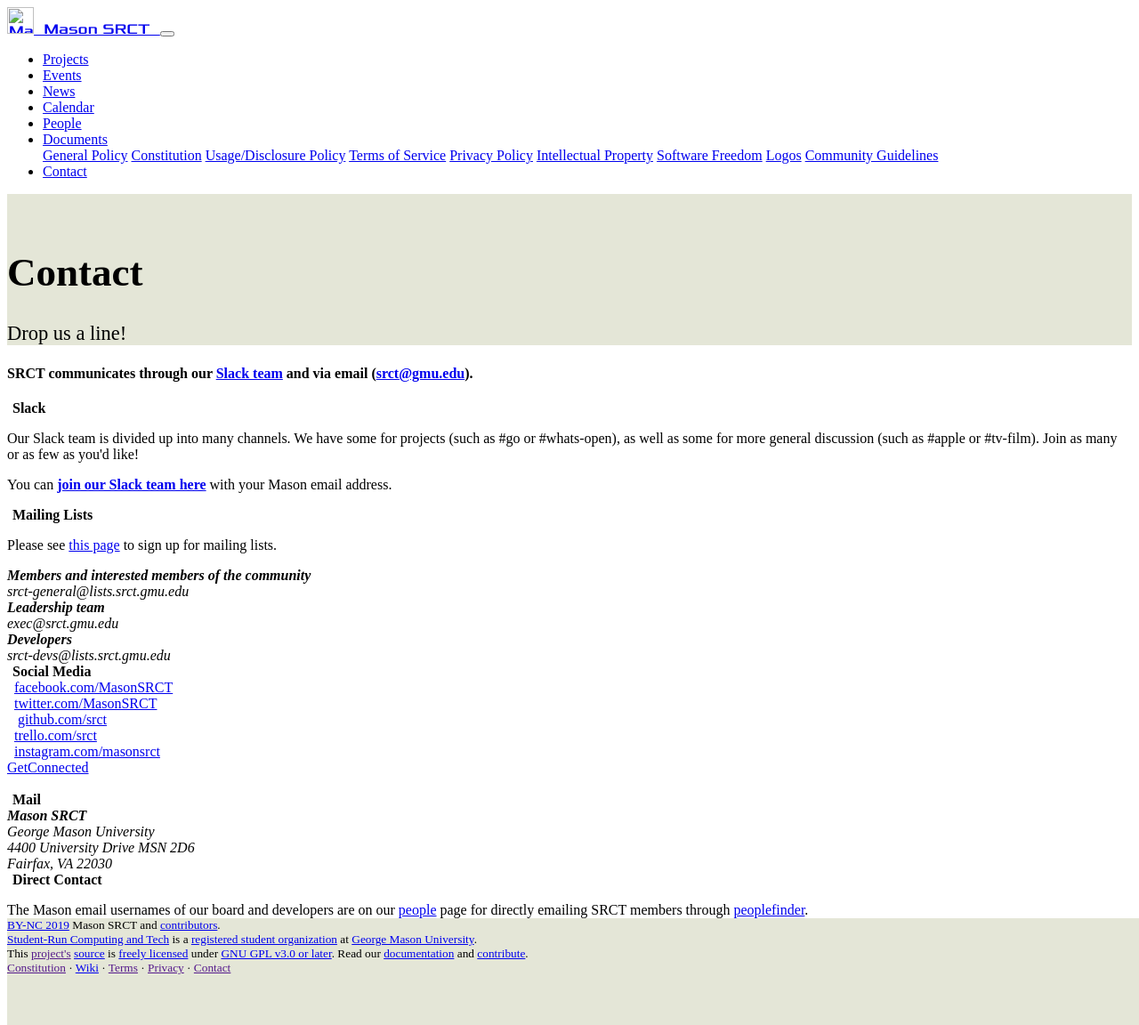
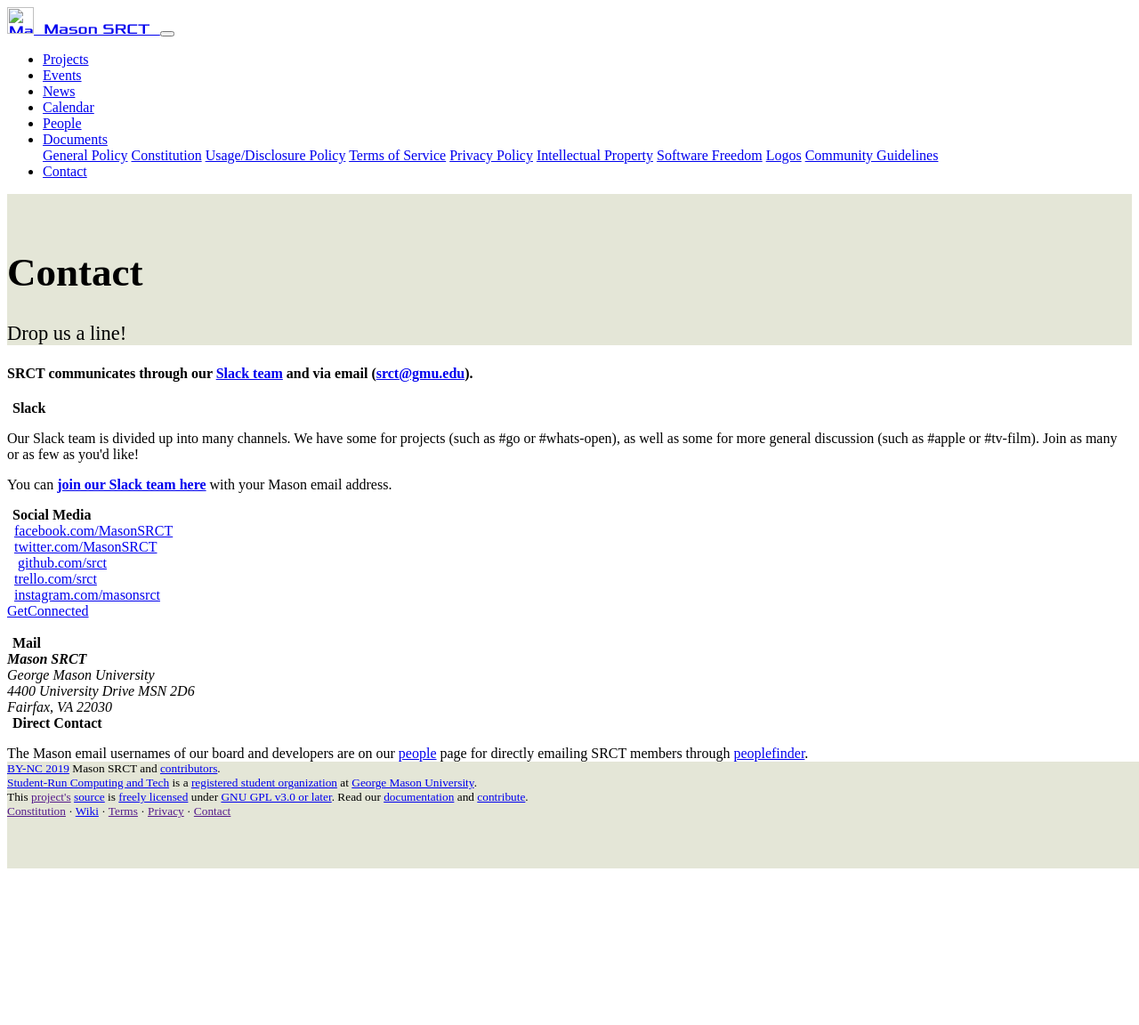
Before and after one commit to srct/srctweb, a Jekyll site: the page built from srctweb/_pages/contact.html, in a window 1280 px wide. Shown: the whole page at 89% size. Built offline with Jekyll 4.4.1, drawn with Linux system fonts in a browser that asks for light colours; a style sheet for code colours, icons or effects is not loaded; after the commit the page ends 976 px from its top, so only the background shows below that.

Commit message:
Removed Mailing Lists

```diff
--- a/srctweb/_pages/contact.html
+++ b/srctweb/_pages/contact.html
@@ -12,25 +12,6 @@
 as well as some for more general discussion (such as #apple or #tv-film). Join as many or as few as you'd like!</p>
 
 <p>You can <strong><a href="https://srct.slack.com/signup">join our Slack team here</a></strong> with your Mason email address.</p>
-
-<legend><i class="far fa-envelope fa-fw"></i>&nbsp;<strong>Mailing Lists</strong></legend>
-
-<p>Please see <a href="http://lists.srct.gmu.edu/">this page</a> to sign up for mailing lists.</p>
-
-<address>
-<strong>Members and interested members of the community</strong><br>
-srct-general@lists.srct.gmu.edu
-</address>
-
-<address>
-<strong>Leadership team</strong><br>
-exec@srct.gmu.edu
-</address>
-
-<address>
-<strong>Developers</strong><br>
-srct-devs@lists.srct.gmu.edu
-</address>
 
 <legend><i class="fas fa-users fa-fw"></i>&nbsp;<strong>Social Media</strong></legend>
 
```
